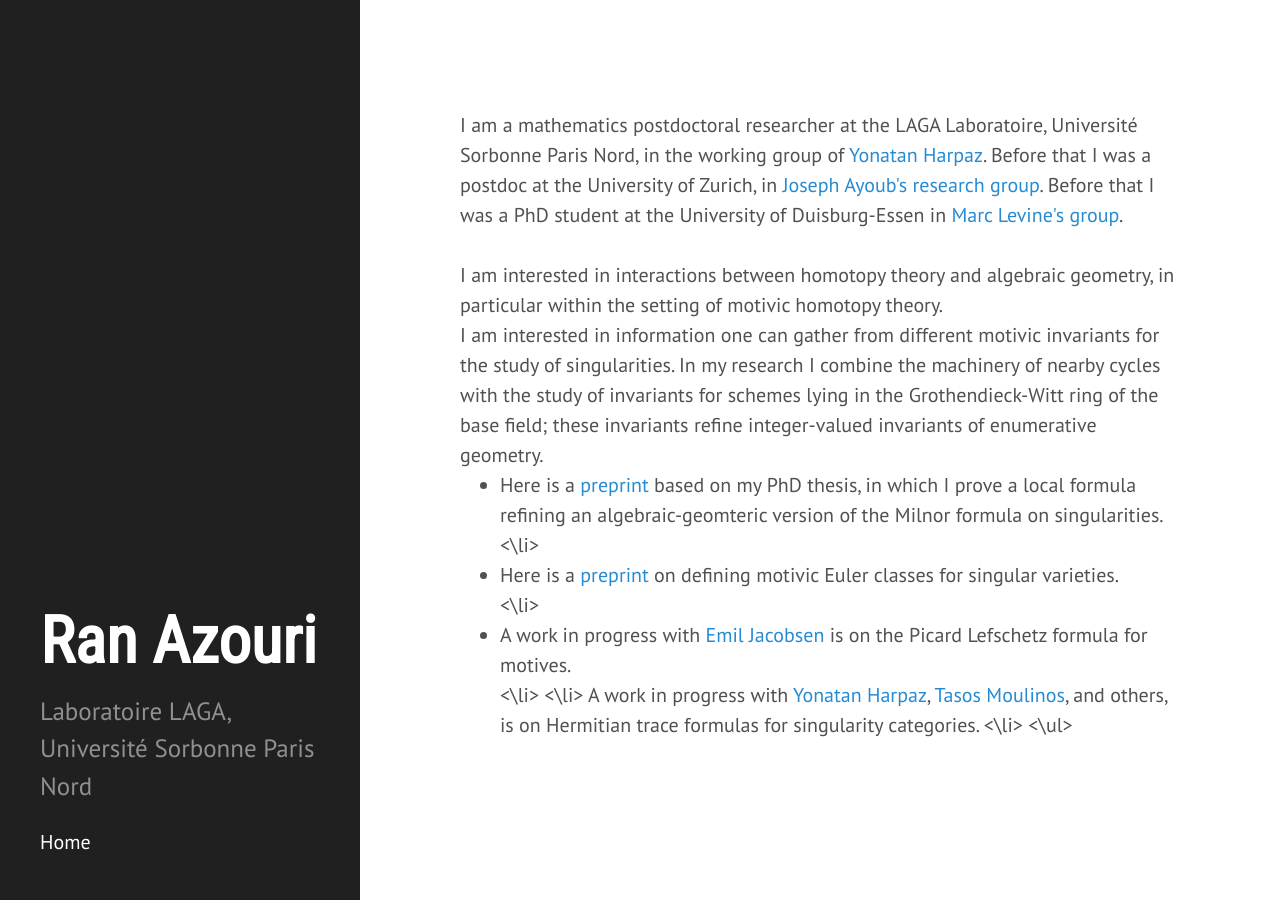
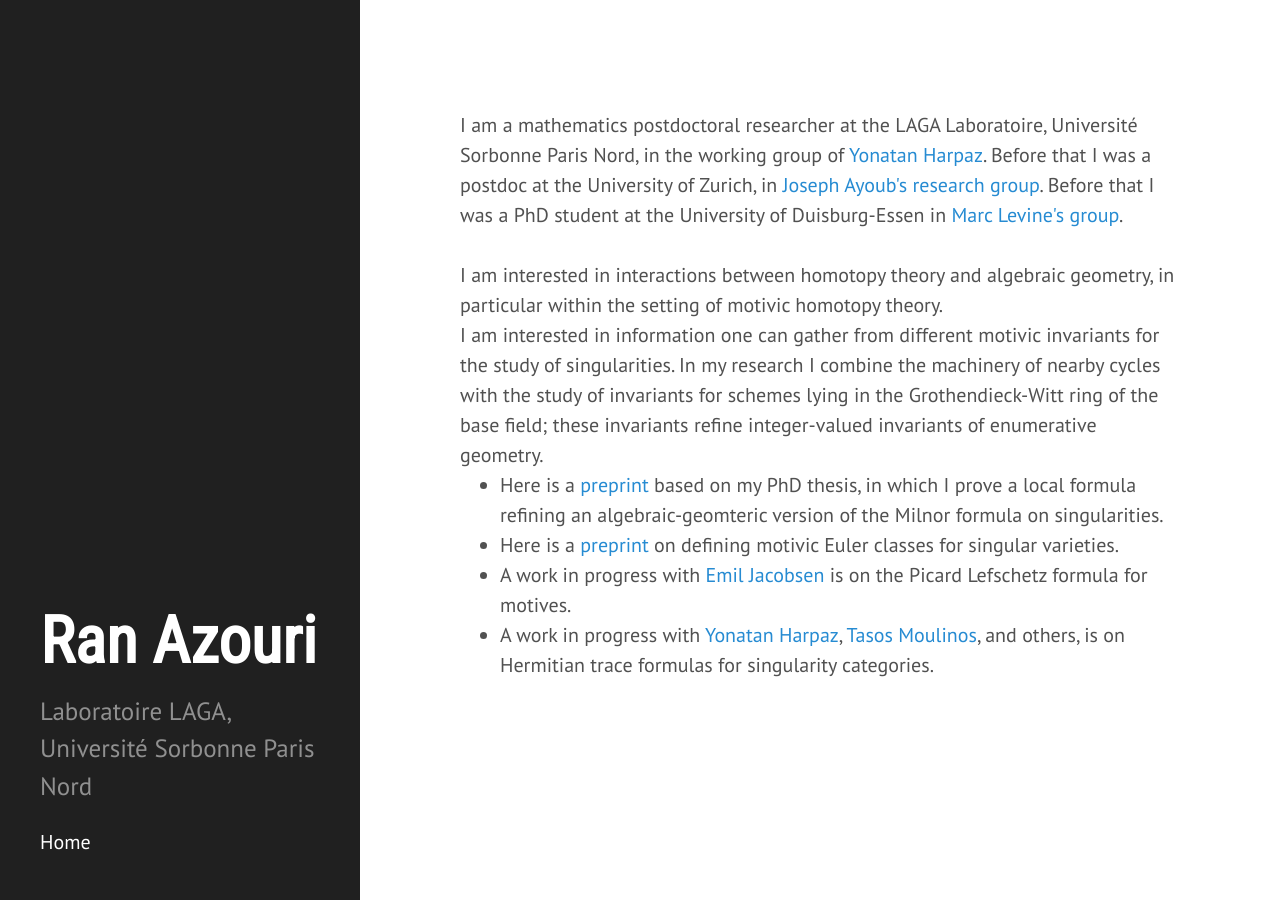
Before and after one commit to ransass/ransass.github.io, a Jekyll site: the page built from index.html, in a window 1280 px wide. Built offline with Jekyll 4.4.1, drawn with Linux system fonts in a browser that asks for light colours; some web fonts are replaced; the list of posts is cut into pages by our own code.

Commit message:
Update index.html

```diff
--- a/index.html
+++ b/index.html
@@ -16,22 +16,22 @@ In my research I combine the machinery of nearby cycles with the study of invari
 <li> Here is a
 <a href="https://arxiv.org/abs/2101.02686">preprint</a>
 based on my PhD thesis, in which I prove a local formula refining an algebraic-geomteric version of the Milnor formula on singularities.
-<br/> <\li>
+<br/> </li>
 
 <li>
 Here is a
 <a href="https://arxiv.org/abs/2208.14440">preprint</a>
 on defining motivic Euler classes for singular varieties.
-<br/> <\li>
+<br/> </li>
 
   <li>
 A work in progress with <a href=https://www.emiljacobsen.se/>Emil Jacobsen</a> is on the Picard Lefschetz formula for motives.
-<br/> <\li>
+<br/> </li>
 
-<\li> A work in progress with  <a href=https://www.math.univ-paris13.fr/~harpaz/>Yonatan Harpaz</a>, <a href=https://tmoulinos.com/>Tasos Moulinos</a>, and others, is on Hermitian trace formulas for singularity categories.
-<\li>
+<li> A work in progress with  <a href=https://www.math.univ-paris13.fr/~harpaz/>Yonatan Harpaz</a>, <a href=https://tmoulinos.com/>Tasos Moulinos</a>, and others, is on Hermitian trace formulas for singularity categories.
+</li>
 
-  <\ul>
+  </ul>
 
 
 
```
